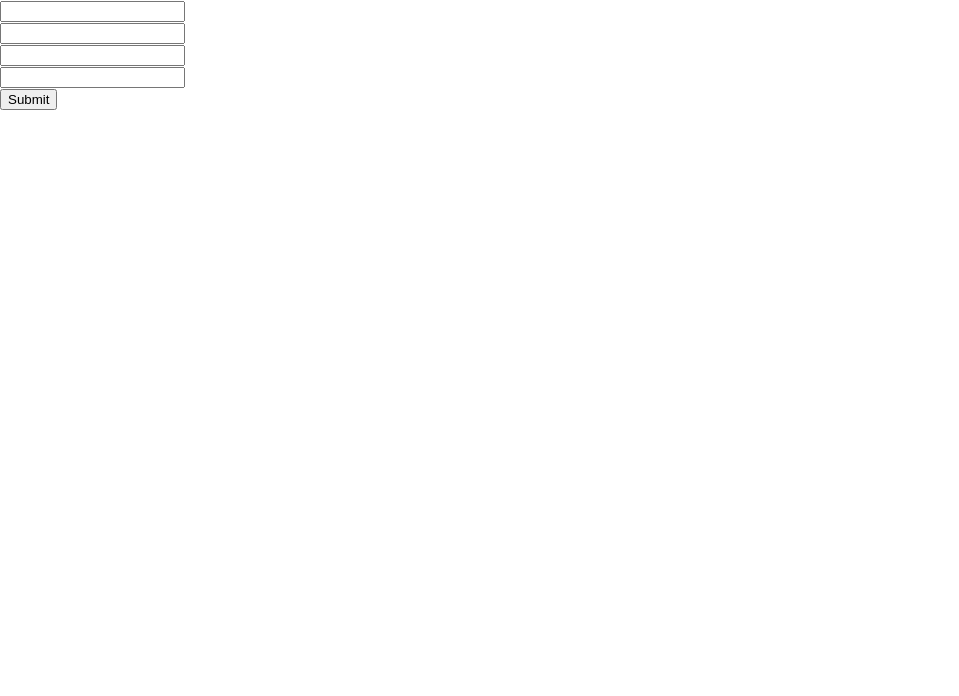
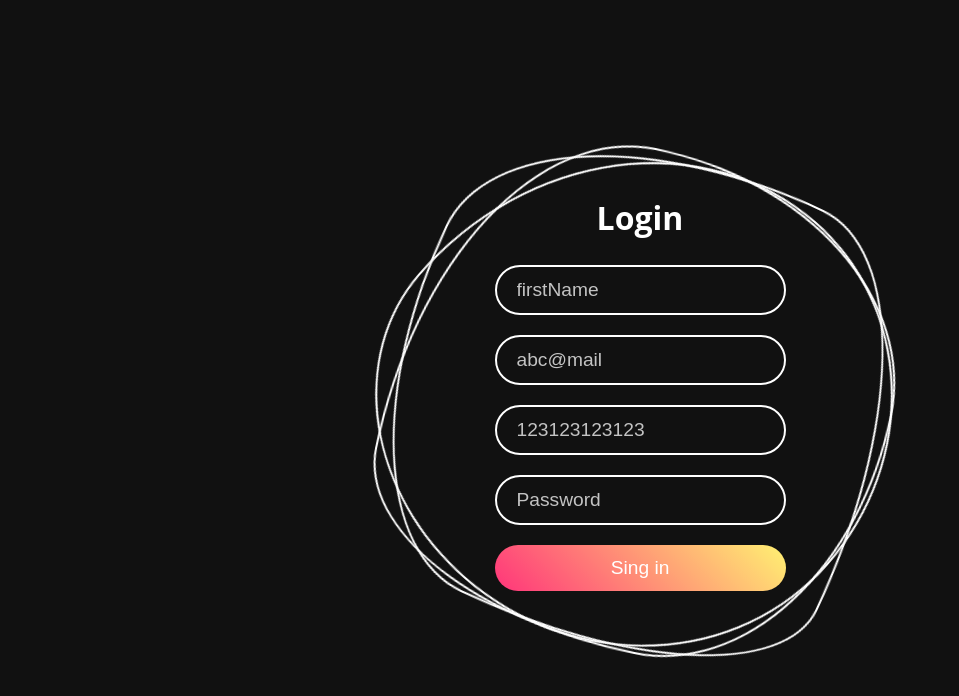
Before and after one commit to Kross55/REACT_Hillel, a React (Create React App) app: page / in a window 1280 px wide. Shown: the top 696 px of the page, without its empty margins (0-959 px from the left). Built offline with nearby package versions, Linux system fonts and the light colour scheme.

Commit message:
form_addSomeStyle

```diff
--- a/src/ComponentsFormik/FormComponent.js
+++ b/src/ComponentsFormik/FormComponent.js
@@ -13,7 +13,9 @@ function FormComponent() {
     phoneNumber: Yup.string()
       .matches(/^\d{12}$/, "Phone number must be 12 digits")
       .required("Phone is required"),
-    password: Yup.string().required("Password is required"),
+    password: Yup.string()
+      .min(5, "must be at least 5 characters long")
+      .required("Password is required"),
   });
 
   const initialValues = {
@@ -23,7 +25,12 @@ function FormComponent() {
     password: "",
   };
   return (
-    <div>
+    <div className={clsx(style.container)}>
+      <i style={{"--clr": "#00ff0a"}}></i>
+      <i style={{"--clr": "#ff0057"}}></i>
+      <i style={{"--clr": "#fffd44"}}></i>
+      <div className={clsx(style.login)}>
+        <h2 style={{"margin": "1px", "padding": "5px"}}>Login</h2>
         <Formik
           initialValues={initialValues}
           validationSchema={validationSchema}
@@ -36,43 +43,64 @@ function FormComponent() {
         >
           {({ isSubmitting }) => (
             <Form>
-            <div>
-              <Field type="text" name="firstName" />
+              <div className={clsx(style.input__box)}>
+                <Field
+                type="text"
+                name="firstName"
+                placeholder="firstName"
+                />
                 <ErrorMessage
                   className={clsx(style.errorText)}
                   name="firstName"
                   component="div"
                 />
               </div>
-            <div>
-              <Field type="email" name="email" />
+              <div className={clsx(style.input__box)}>
+                <Field
+                type="email"
+                name="email"
+                placeholder="abc@mail"
+                />
                 <ErrorMessage
                   className={clsx(style.errorText)}
                   name="email"
                   component="div"
                 />
               </div>
-            <div>
-              <Field type="phone" name="phoneNumber" />
+              <div className={clsx(style.input__box)}>
+                <Field
+                type="phone"
+                name="phoneNumber"
+                placeholder="123123123123"
+                />
                 <ErrorMessage
                   className={clsx(style.errorText)}
                   name="phoneNumber"
                   component="div"
                 />
               </div>
-            <div>
-              <Field type="password" name="password" />
-              <ErrorMessage name="password" component="div" />
+              <div className={clsx(style.input__box)}>
+                <Field
+                type="password"
+                name="password"
+                placeholder="Password"
+                />
+                <ErrorMessage
+                  className={clsx(style.errorText)}
+                  name="password"
+                  component="div"
+                />
               </div>
-            <div>
+              <div className={clsx(style.input__box)}>
                 <button type="submit" disabled={isSubmitting}>
-                Submit
+                  Sing in
                 </button>
               </div>
             </Form>
           )}
         </Formik>
       </div>
+    </div>
   );
 }
 
--- a/src/ComponentsFormik/FormComponent.module.css
+++ b/src/ComponentsFormik/FormComponent.module.css
@@ -1,3 +1,118 @@
 .errorText {
   color: red;
 }
+
+@import url('https://fonts.googleapis.com/css?family=Open+Sans:400,600,700&display=swap');
+* {
+  padding: 0;
+  margin: 0;
+  box-sizing: border-box;
+}
+body {
+  font-family: 'Open Sans', sans-serif;
+  display: flex;
+  justify-content: center;
+  align-items: center;
+  min-height: 100vh;
+  background-color: #111;
+}
+.container {
+  position: relative;
+  display: flex;
+  justify-content: center;
+  align-items: center;
+  width: 500px;
+  height: 500px;
+}
+.login {
+  position: absolute;
+  display: flex;
+  justify-content: center;
+  align-items: center;
+  flex-direction: column;
+  width: 300px;
+  height: 100px;
+  gap: 20px;
+}
+.login h2 {
+  font-size: 2em;
+  color: #fff;
+}
+.input__box {
+  position: relative;
+  width: 100%;
+}
+.input__box input,
+.input__box button {
+  position: relative;
+  width: 100%;
+  font-size: 1.2em;
+  color: #fff;
+  background: transparent;
+  border: 2px solid #fff;
+  border-radius: 40px;
+  padding: 12px 20px;
+  outline: none;
+  box-shadow: none;
+  margin-bottom: 20px;
+}
+.input__box button {
+  font-size: 1.2em;
+  background: linear-gradient(45deg, #ff357a, #fff172);
+  border: none;
+  cursor: pointer;
+}
+.input__box input::placeholder {
+  color: rgba(255, 255, 255, 0.75);
+}
+.input__links {
+  position: relative;
+  display: flex;
+  justify-content: space-between;
+  align-items: center;
+  width: 100%;
+  padding: 0 20px;
+}
+.input__links a {
+  text-decoration: none;
+  color: #fff;
+}
+.container i {
+  position: absolute;
+  inset: 0;
+  border: 2px solid #fff;
+  transition: 0.5s;
+}
+.container:hover i {
+  border: 6px solid var(--clr);
+  filter: drop-shadow(0 0 20px var(--clr));
+}
+.container i:nth-child(1) {
+  border-radius: 66% 34% 67% 33% / 27% 65% 35% 73%;
+  animation: animate 14s linear infinite;
+}
+.container i:nth-child(2) {
+  border-radius: 53% 47% 53% 47% / 50% 40% 60% 50%;
+  animation: animate 13s linear infinite;
+}
+.container i:nth-child(3) {
+  border-radius: 41% 59% 43% 57% / 57% 30% 70% 43%;
+  animation: animate 15s linear infinite;
+}
+@keyframes animate {
+  0% {
+    transform: rotate(0deg);
+  }
+  100% {
+    transform: rotate(360deg);
+  }
+}
+.container:hover i:nth-child(1) {
+  animation: animate 5s linear infinite;
+}
+.container:hover i:nth-child(2) {
+  animation: animate 7s linear infinite;
+}
+.container:hover i:nth-child(3) {
+  animation: animate 6s linear infinite;
+}
```
Lines whose indentation alone changed are shown as unchanged.
